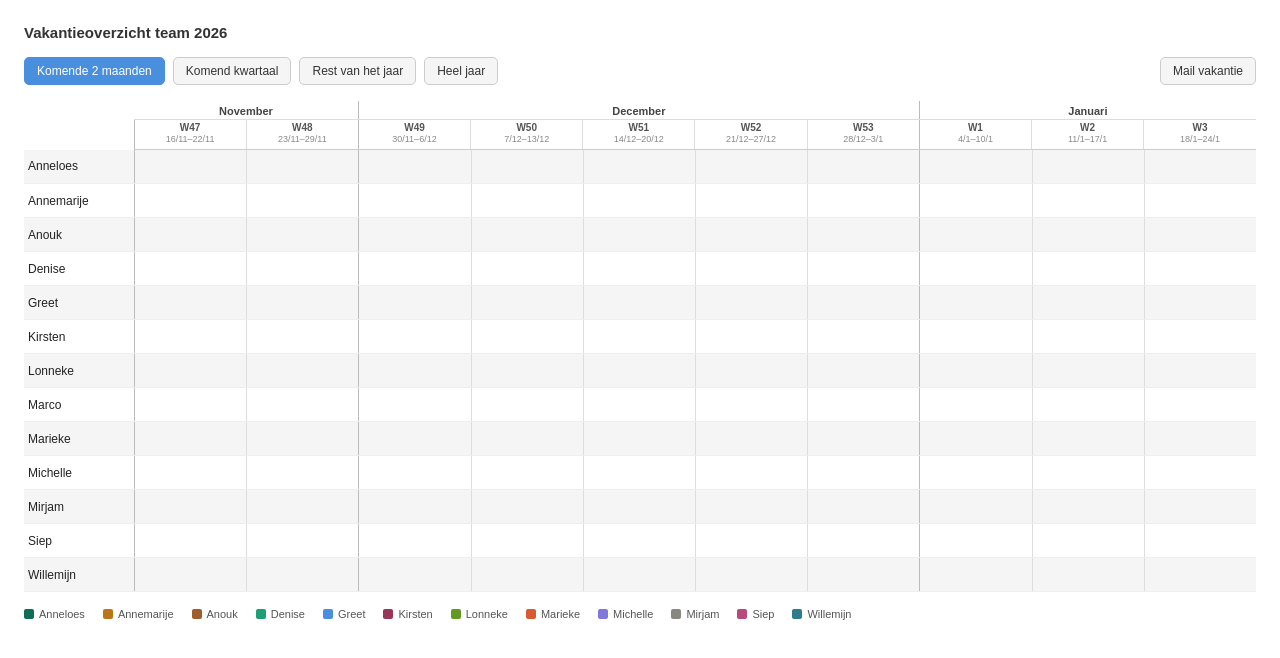
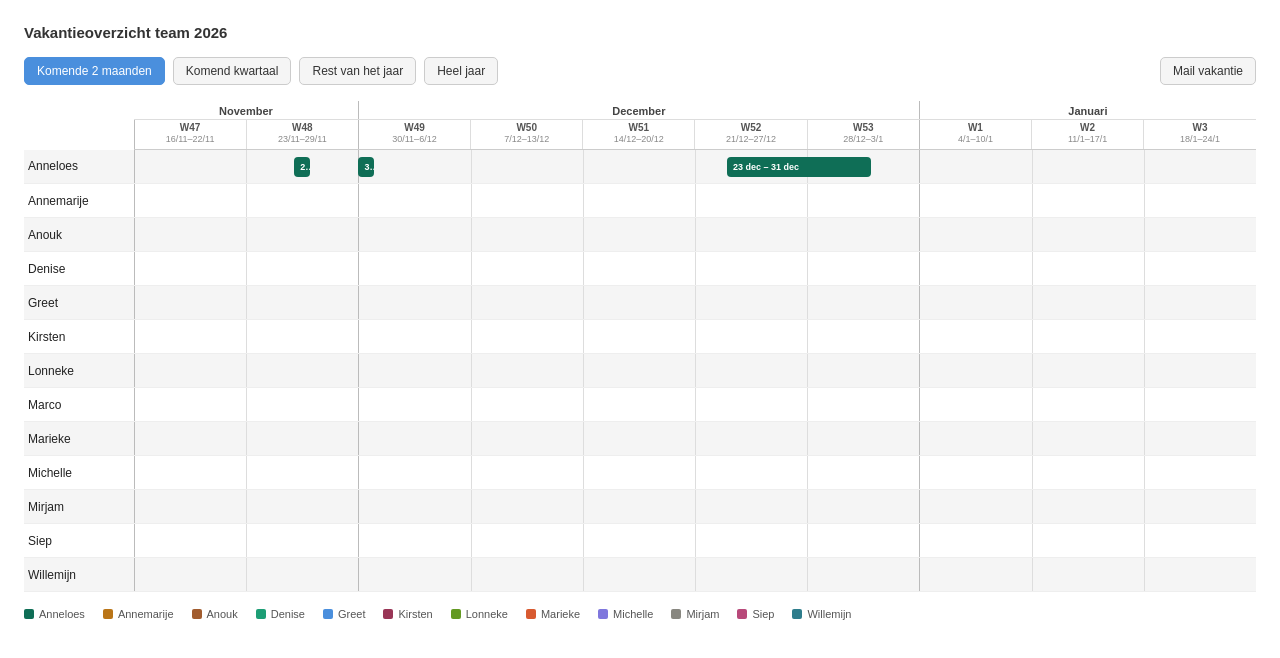
Before and after one commit to AnneloesB/Vakantieplanning, a plain HTML site: page index.html in a window 1280 px wide. Drawn offline with Linux system fonts and the light colour scheme.

Commit message:
Voeg vrije dagen Anneloes toe (26 nov middag, 30 nov, 23-31 dec)
Co-Authored-By: Claude Opus 5.5 <noreply@anthropic.com>

```diff
--- a/index.html
+++ b/index.html
@@ -46,7 +46,7 @@ const people = [
   { name: 'Annemarije', periods: [{ start: '2026-07-27', end: '2026-08-25' }, { start: '2026-09-21', end: '2026-09-25' }, { start: '2026-10-19', end: '2026-10-23' }] },
   { name: 'Kirsten',    periods: [{ start: '2026-07-07', end: '2026-07-31', color: '#999999' }, { start: '2026-07-31', end: '2026-08-28' }] },
   { name: 'Lonneke',    periods: [{ start: '2026-08-03', end: '2026-08-19' }, { start: '2026-10-22', end: '2026-10-27' }] },
-  { name: 'Anneloes',   periods: [{ start: '2026-08-24', end: '2026-09-07' }] },
+  { name: 'Anneloes',   periods: [{ start: '2026-08-24', end: '2026-09-07' }, { start: '2026-11-26', end: '2026-11-26', note: 'vanaf 12:00' }, { start: '2026-11-30', end: '2026-11-30' }, { start: '2026-12-23', end: '2026-12-31' }] },
   { name: 'Mirjam',     periods: [{ start: '2026-10-17', end: '2026-10-24' }] },
   { name: 'Willemijn',  periods: [{ start: '2026-10-15', end: '2026-10-25' }] },
   { name: 'Siep',       periods: [{ start: '2026-10-10', end: '2026-10-18' }] },
@@ -187,10 +187,12 @@ function renderGantt(rangeStart, rangeEnd) {
 
       const bar = document.createElement('div');
       bar.style.cssText = `position:absolute;top:7px;height:20px;border-radius:4px;left:${left}%;width:${width}%;background:${background};${border}display:flex;align-items:center;overflow:hidden;`;
-      bar.title = fmt(s) + ' – ' + fmt(e) + (p.tentative ? ' (onder voorbehoud)' : '');
+      const range = p.start === p.end ? fmt(s) : fmt(s) + ' – ' + fmt(e);
+      const note = p.note ? ' (' + p.note + ')' : '';
+      bar.title = range + note + (p.tentative ? ' (onder voorbehoud)' : '');
 
       const label = document.createElement('span');
-      label.textContent = fmt(s) + ' – ' + fmt(e);
+      label.textContent = range + note;
       label.style.cssText = p.tentative
         ? `font-size:9px;font-weight:600;color:${color};background:#fff;border-radius:3px;white-space:nowrap;padding:0 4px;margin:0 3px;overflow:hidden;text-overflow:ellipsis;`
         : 'font-size:9px;font-weight:600;color:#fff;white-space:nowrap;padding:0 6px;overflow:hidden;text-overflow:ellipsis;';
@@ -254,7 +256,7 @@ mailBtn.addEventListener('click', () => {
   const sortedPeople = [...people].sort((a, b) => a.name.localeCompare(b.name, 'nl'));
   const lines = sortedPeople
     .filter(p => p.periods.length > 0)
-    .map(p => `${p.name}: ${p.periods.map(pd => fmt(parseDate(pd.start)) + ' – ' + fmt(parseDate(pd.end)) + (pd.tentative ? ' (onder voorbehoud)' : '')).join(', ')}`);
+    .map(p => `${p.name}: ${p.periods.map(pd => (pd.start === pd.end ? fmt(parseDate(pd.start)) : fmt(parseDate(pd.start)) + ' – ' + fmt(parseDate(pd.end))) + (pd.note ? ' (' + pd.note + ')' : '') + (pd.tentative ? ' (onder voorbehoud)' : '')).join(', ')}`);
   const subject = encodeURIComponent('Vakantieoverzicht team 2026');
   const body = encodeURIComponent(lines.join('\n'));
   window.location.href = `mailto:anneloes.bork@tpz-midden.nl?subject=${subject}&body=${body}`;
```
